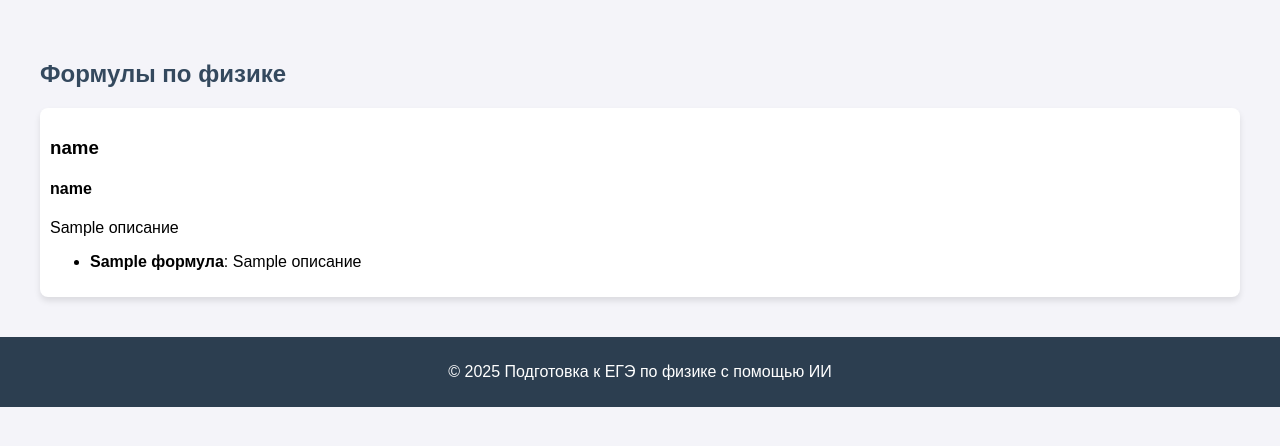
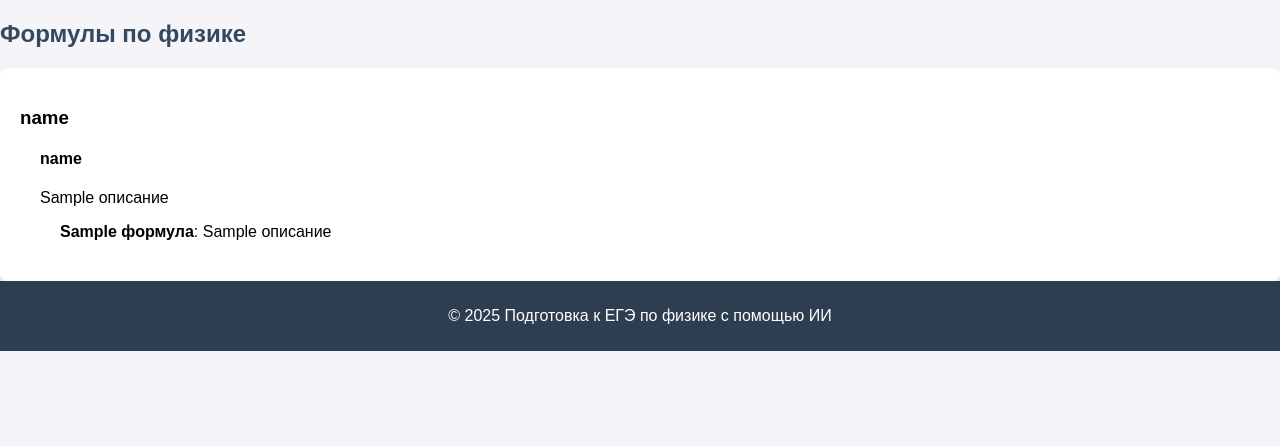
Before and after one commit to DruskoEgor/ii_physics_helper, a Flask app: page / in a window 1280 px wide. Shown: the part 127-573 px from the top of the page. Run offline with Flask 2, Linux system fonts and the light colour scheme; a database or web service that is not in the repository returns one stand-in record (values such as "Sample title"); data that the repository does not hold is empty.

Commit message:
Update style.css

```diff
--- a/static/style.css
+++ b/static/style.css
@@ -1,4 +1,3 @@
-/* style.css */
 body {
     font-family: Arial, sans-serif;
     margin: 0;
@@ -17,20 +16,35 @@ h1 {
     margin: 0;
 }
 
-section {
-    padding: 20px;
-    margin: 20px;
-}
-
 h2 {
     color: #34495E;
+    margin-top: 20px;
 }
 
 #formula-list {
     background-color: white;
     border-radius: 8px;
-    padding: 10px;
+    padding: 20px;
     box-shadow: 0 4px 6px rgba(0, 0, 0, 0.1);
+    margin-top: 20px;
+}
+
+.topic {
+    margin-bottom: 20px;
+}
+
+.sub-topic {
+    margin-left: 20px;
+    margin-bottom: 10px;
+}
+
+ul {
+    list-style-type: none;
+    padding-left: 20px;
+}
+
+li {
+    margin-bottom: 5px;
 }
 
 footer {
```
